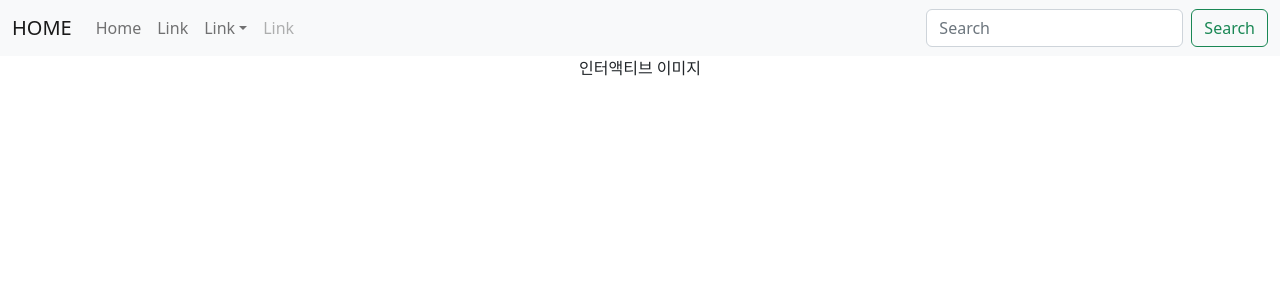
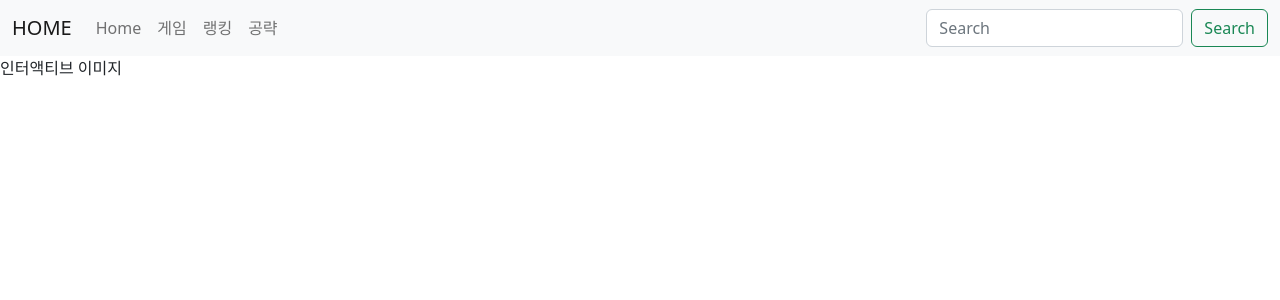
Before and after one commit to Box-Cat/Mosquito, a React (Create React App) app: page / in a window 1280 px wide. Shown: the top 300 px of the page. Built offline with nearby package versions, Linux system fonts and the light colour scheme.

Commit message:
2022/09/11

```diff
--- a/package.json
+++ b/package.json
@@ -23,6 +23,7 @@
     "react-scripts": "5.0.1",
     "redux": "^4.2.0",
     "redux-thunk": "^2.4.1",
+    "styled-components": "^5.3.5",
     "typescript": "^4.8.2",
     "web-vitals": "^2.1.4"
   },
--- a/src/App.css
+++ b/src/App.css
@@ -1,38 +1,4 @@
-.App {
-  text-align: center;
+.canvas {
+  border-radius: 15px;
+  background: lightgrey;
 }
-
-.App-logo {
-  height: 40vmin;
-  pointer-events: none;
-}
-
-@media (prefers-reduced-motion: no-preference) {
-  .App-logo {
-    animation: App-logo-spin infinite 20s linear;
-  }
-}
-
-.App-header {
-  background-color: #282c34;
-  min-height: 100vh;
-  display: flex;
-  flex-direction: column;
-  align-items: center;
-  justify-content: center;
-  font-size: calc(10px + 2vmin);
-  color: white;
-}
-
-.App-link {
-  color: #61dafb;
-}
-
-@keyframes App-logo-spin {
-  from {
-    transform: rotate(0deg);
-  }
-  to {
-    transform: rotate(360deg);
-  }
-}
--- a/src/App.tsx
+++ b/src/App.tsx
@@ -4,6 +4,7 @@ import Navigation from './common/components/Navigation';
 import 'bootstrap/dist/css/bootstrap.min.css';
 import { Routes, Route } from 'react-router-dom';
 import Home from './pages/Home';
+import GameBoard from './pages/Game/GameBoard';
 
 function App() {
   return (
@@ -11,6 +12,7 @@ function App() {
        <Navigation/>
        <Routes>
           <Route path="/" element={<Home/>}/>
+          <Route path="/game" element={<GameBoard/>}/>
        </Routes>
     </div>
   );
--- a/src/common/components/Navigation.tsx
+++ b/src/common/components/Navigation.tsx
@@ -15,20 +15,9 @@ const Navigation = () => {
                 navbarScroll
               >
                 <Nav.Link href="#action1">Home</Nav.Link>
-                <Nav.Link href="#action2">Link</Nav.Link>
-                <NavDropdown title="Link" id="navbarScrollingDropdown">
-                  <NavDropdown.Item href="#action3">Action</NavDropdown.Item>
-                  <NavDropdown.Item href="#action4">
-                    Another action
-                  </NavDropdown.Item>
-                  <NavDropdown.Divider />
-                  <NavDropdown.Item href="#action5">
-                    Something else here
-                  </NavDropdown.Item>
-                </NavDropdown>
-                <Nav.Link href="#" disabled>
-                  Link
-                </Nav.Link>
+                <Nav.Link href="#action2">게임</Nav.Link>
+                <Nav.Link href="#action2">랭킹</Nav.Link>
+                <Nav.Link href="#action2">공략</Nav.Link>
               </Nav>
               <Form className="d-flex">
                 <Form.Control
--- /dev/null
+++ b/src/pages/Game/GameBoard.tsx
@@ -0,0 +1,28 @@
+import React,  { useRef, useEffect } from 'react';
+
+interface CanvasProps {
+    width: number;
+    height: number;
+}
+
+const GameBoard = ({ width, height }: CanvasProps) => {
+    const canvasRef = useRef<HTMLCanvasElement>(null);
+    //1.styled-component로 캔버스를 중앙에 보낼 것
+    //2.움직이는 모기 추가할 것.
+    //3.모기를 클릭하면 모기가 사라질 것
+    //4.모기를 클릭하면 점수가 올라갈 것
+    //5.점수판 만들 것
+    //6.게임 시작화면 페이지 만들 것
+    return(
+        <div>
+            <canvas ref={canvasRef} height={height} width={width} className="canvas"/>
+        </div>
+    );
+}
+
+GameBoard.defaultProps = {
+    width: 800,
+    height: 600
+  };
+
+export default GameBoard;
```
Also changed, not shown: 1 other file (tests, documents, lock files or other folders).
